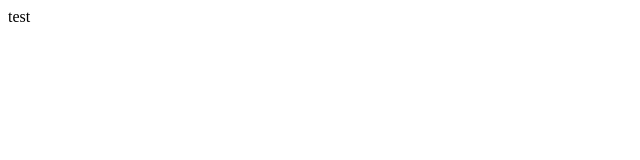
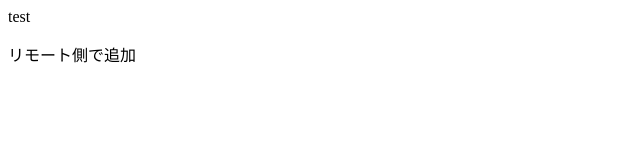
Before and after one commit to Taichi-Ku/git-test-cui, a plain HTML site: page index.html in a window 1280 px wide. Shown: the whole page, without its empty margins (0-640 px from the left). Drawn offline with Linux system fonts and the light colour scheme.

Commit message:
Update index.html

```diff
--- a/index.html
+++ b/index.html
@@ -1 +1,2 @@
 <p>test</p>
+<p>リモート側で追加</p>
```
